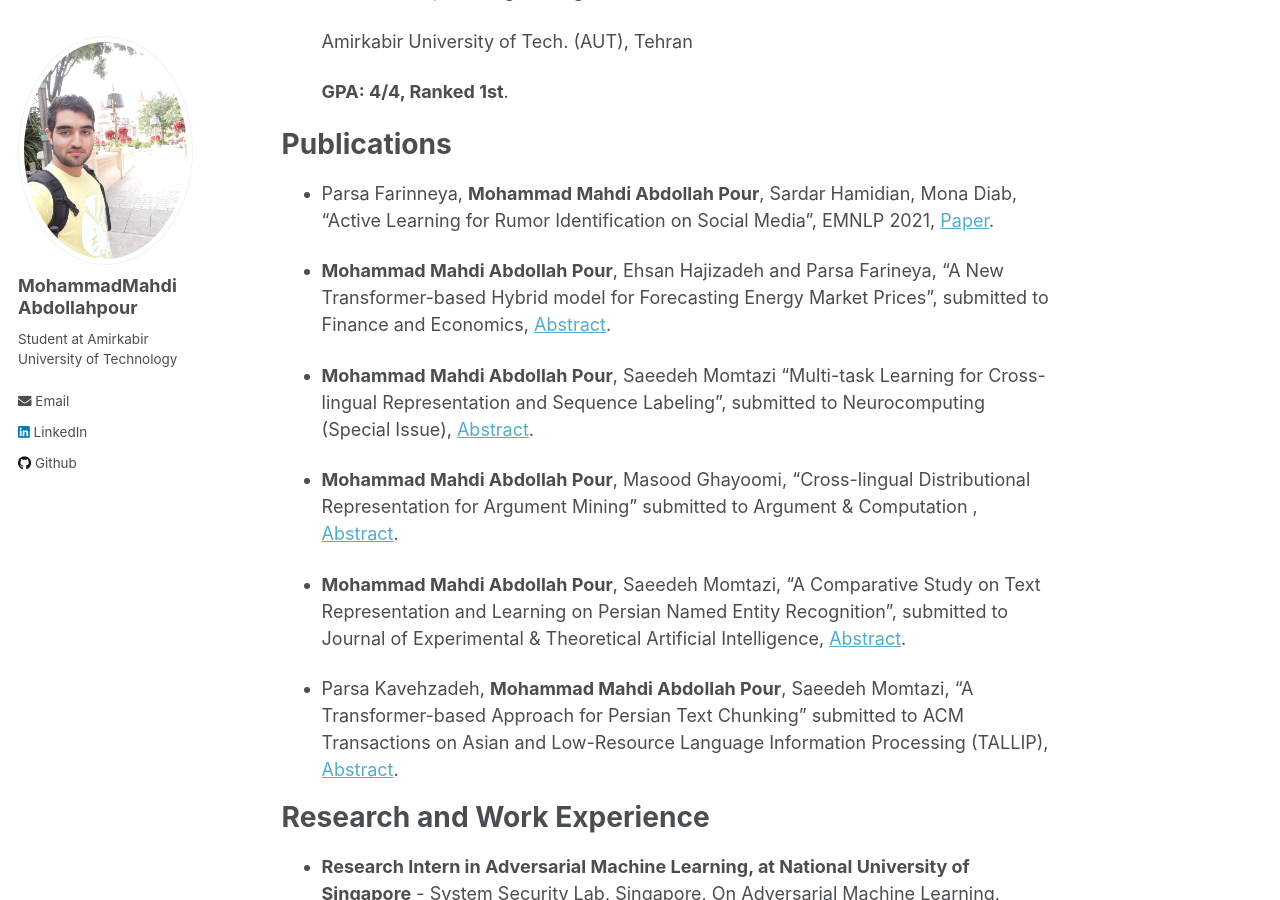
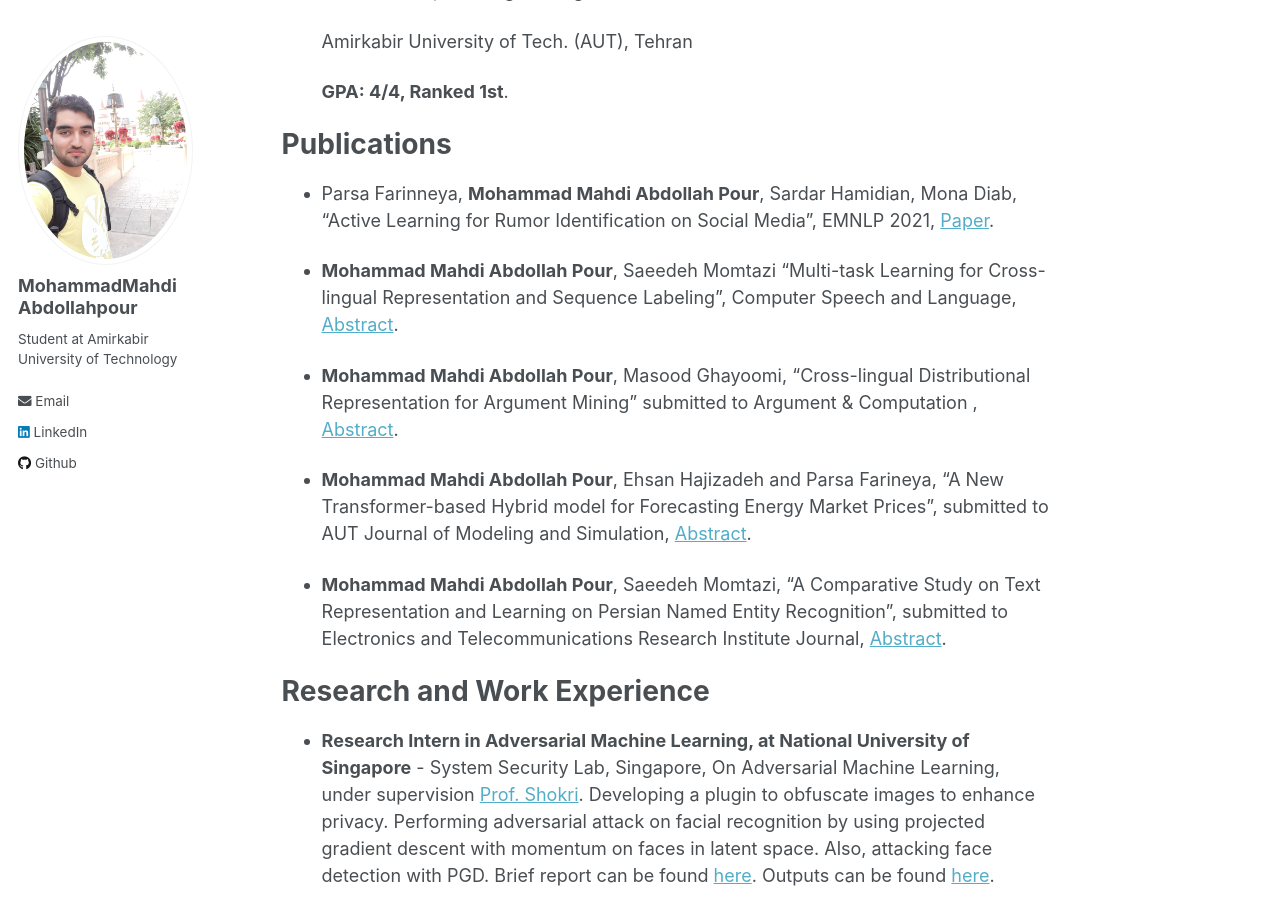
Before and after one commit to mahdiabdollahpour/mahdiabdollahpour.github.io, a Jekyll site: the page built from _pages/about.md, in a window 1280 px wide and 900 px high, scrolled down 571 px. Built offline with Jekyll 4.4.1, drawn with Linux system fonts in a browser that asks for light colours.

Commit message:
Update about.md

```diff
--- a/_pages/about.md
+++ b/_pages/about.md
@@ -34,17 +34,17 @@ Publications
 
 - Parsa Farinneya, **Mohammad Mahdi Abdollah Pour**, Sardar Hamidian, Mona Diab, "Active Learning for Rumor Identification on Social Media", EMNLP 2021, [Paper](https://aclanthology.org/2021.findings-emnlp.387/).
 
-- **Mohammad Mahdi Abdollah Pour**, Ehsan Hajizadeh and Parsa Farineya, "A New Transformer-based Hybrid model for Forecasting Energy Market Prices", submitted to Finance and Economics, [Abstract](https://drive.google.com/file/d/1EwD4R21XPcLWpt4SGSzU5ycRwz87Rx1i/view).
-
-- **Mohammad Mahdi Abdollah Pour**, Saeedeh Momtazi "Multi-task Learning for Cross-lingual Representation and Sequence Labeling", submitted to Neurocomputing (Special Issue), [Abstract](https://drive.google.com/file/d/1z7x0Btd5eYkRx-w5H2C5_f4gE4lFNwob/view).
+- **Mohammad Mahdi Abdollah Pour**, Saeedeh Momtazi "Multi-task Learning for Cross-lingual Representation and Sequence Labeling", Computer Speech and Language, [Abstract](https://drive.google.com/file/d/1z7x0Btd5eYkRx-w5H2C5_f4gE4lFNwob/view).
 
 - **Mohammad Mahdi Abdollah Pour**, Masood Ghayoomi, "Cross-lingual Distributional Representation for Argument Mining" submitted to Argument & Computation , [Abstract](https://drive.google.com/file/d/1mRtjDMRQWVsu2ULtCE0LtYWiD4VE4GPR/view?usp=sharing).
 
-- **Mohammad Mahdi Abdollah Pour**, Saeedeh Momtazi, "A Comparative Study on Text Representation and Learning on Persian Named Entity Recognition", submitted to Journal of Experimental & Theoretical Artificial Intelligence, [Abstract](https://drive.google.com/file/d/18-vrbH6x6AK-GRuzuq_FxRRp3kbsgv7q/view).
+- **Mohammad Mahdi Abdollah Pour**, Ehsan Hajizadeh and Parsa Farineya, "A New Transformer-based Hybrid model for Forecasting Energy Market Prices", submitted to AUT Journal of Modeling and Simulation, [Abstract](https://drive.google.com/file/d/1EwD4R21XPcLWpt4SGSzU5ycRwz87Rx1i/view).
+
+- **Mohammad Mahdi Abdollah Pour**, Saeedeh Momtazi, "A Comparative Study on Text Representation and Learning on Persian Named Entity Recognition", submitted to Electronics and Telecommunications Research Institute Journal, [Abstract](https://drive.google.com/file/d/18-vrbH6x6AK-GRuzuq_FxRRp3kbsgv7q/view).
 
 <!-- - Parsa Kavehzadeh, **Mohammad Mahdi Abdollah Pour**, Saeedeh Momtazi, "A Comparative Study on Contextualized Embedding on Text Chunking", submitted to International Journal of Applied Linguistics, [Abstract](https://drive.google.com/file/d/1E2GzNGsa2DofIeziKv2nscYDas8_luUI/view). -->
 
-- Parsa Kavehzadeh, **Mohammad Mahdi Abdollah Pour**, Saeedeh Momtazi, "A Transformer-based Approach for Persian Text Chunking" submitted to ACM Transactions on Asian and Low-Resource Language Information Processing (TALLIP), [Abstract](https://drive.google.com/file/d/1Sgy4lPOry6dvAmORil6rbk7Df-R50MDE/view).
+<!-- - Parsa Kavehzadeh, **Mohammad Mahdi Abdollah Pour**, Saeedeh Momtazi, "A Transformer-based Approach for Persian Text Chunking" submitted to ACM Transactions on Asian and Low-Resource Language Information Processing (TALLIP), [Abstract](https://drive.google.com/file/d/1Sgy4lPOry6dvAmORil6rbk7Df-R50MDE/view). -->
 
 
 
```
